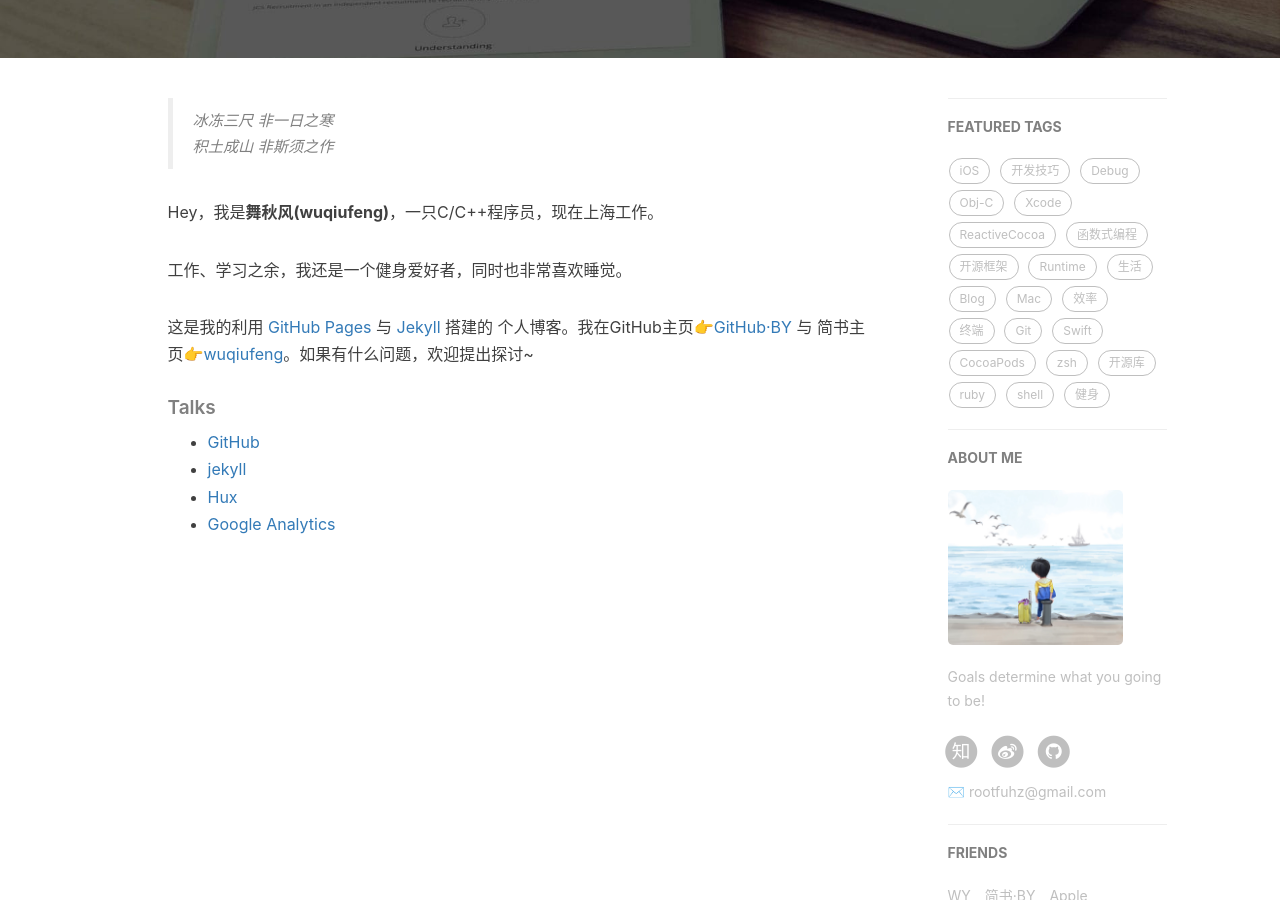
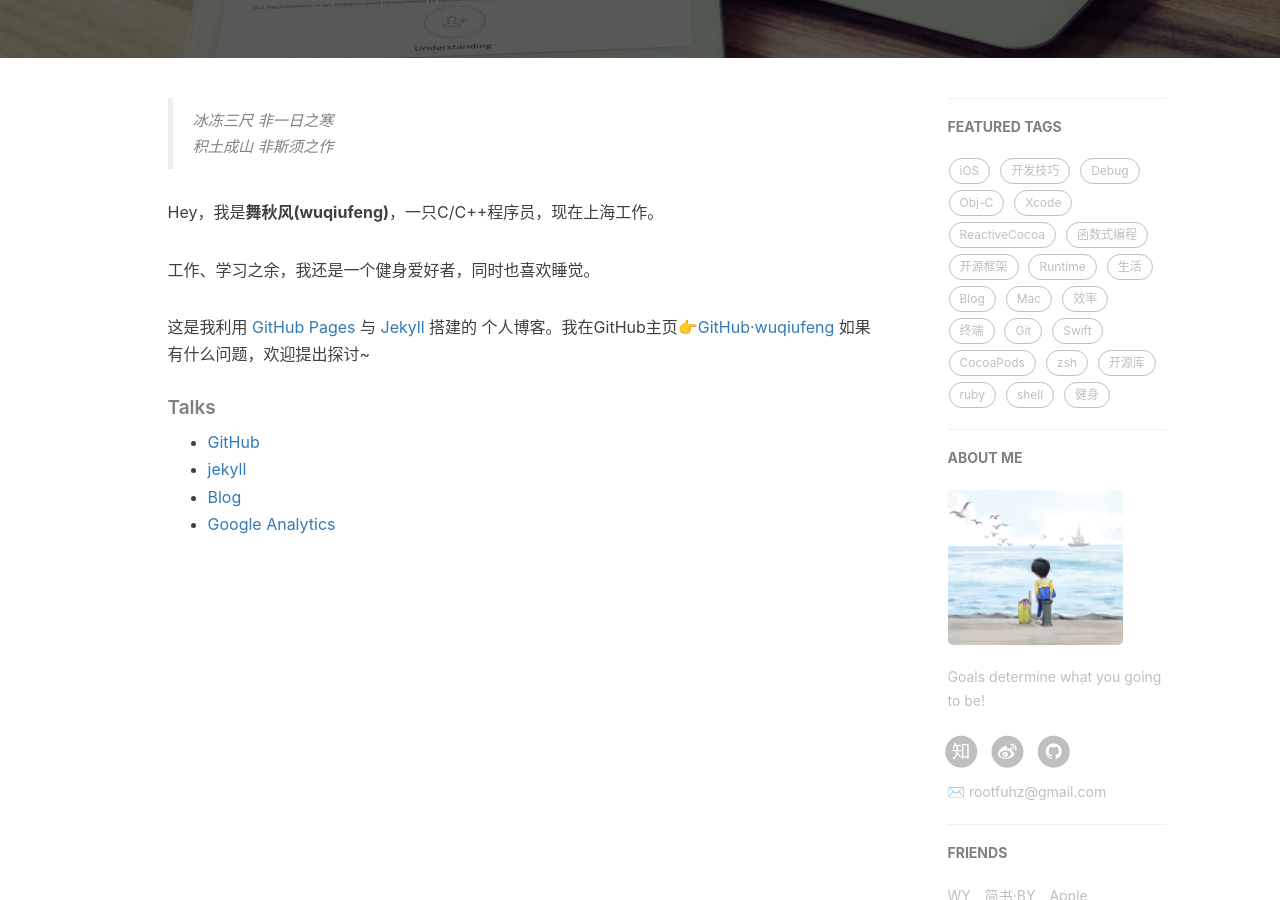
Before and after one commit to wuqiufeng/wuqiufeng.github.io, a Jekyll site: the page built from about.html, in a window 1280 px wide and 900 px high, scrolled down 360 px. Built offline with Jekyll 4.4.1, drawn with Linux system fonts in a browser that asks for light colours; nearby versions of some CDN libraries; comment, search, counter and statistics services are not loaded.

Commit message:
about
关于自己

```diff
--- a/about.html
+++ b/about.html
@@ -20,9 +20,11 @@ header-img: "img/post-bg-rwd.jpg"
 
     <p>Hey，我是<strong>舞秋风(wuqiufeng)</strong>，一只C/C++程序员，现在上海工作。</p>
 
-    <p>工作、学习之余，我还是一个健身爱好者，同时也非常喜欢睡觉。</p>
+    <p>工作、学习之余，我还是一个健身爱好者，同时也喜欢睡觉。</p>
 
-    <p>这是我的利用 <a href="https://pages.github.com/">GitHub Pages</a> 与 <a href="http://jekyll.com.cn/">Jekyll</a> 搭建的 个人博客。我在GitHub主页<a href="https://github.com/wuqiufeng">👉GitHub·BY</a> 与 简书主页<a href="https://http://www.jianshu.com/u/e71990ada2">👉wuqiufeng</a>。如果有什么问题，欢迎提出探讨~</p>
+    <p>这是我利用 <a href="https://pages.github.com/">GitHub Pages</a> 与 <a href="http://jekyll.com.cn/">Jekyll</a> 搭建的 个人博客。我在GitHub主页<a href="https://github.com/wuqiufeng">👉GitHub·wuqiufeng</a>
+       <!--与 简书主页<a href="https://http://www.jianshu.com/u/e71990ada2">👉wuqiufeng</a>。-->
+    如果有什么问题，欢迎提出探讨~</p>
 
     <p></p>
 
@@ -31,7 +33,7 @@ header-img: "img/post-bg-rwd.jpg"
     <ul>
         <li><a href="https://github.com">GitHub</a></li>
         <li><a href="http://jekyll.com.cn/">jekyll</a></li>
-        <li><a href="http://huangxuan.me/">Hux</a></li>
+        <li><a href="http://mi1024.top/">Blog</a></li>
         <li><a href="https://analytics.google.com/analytics">Google Analytics</a></li>
     </ul>
 </div>
```
